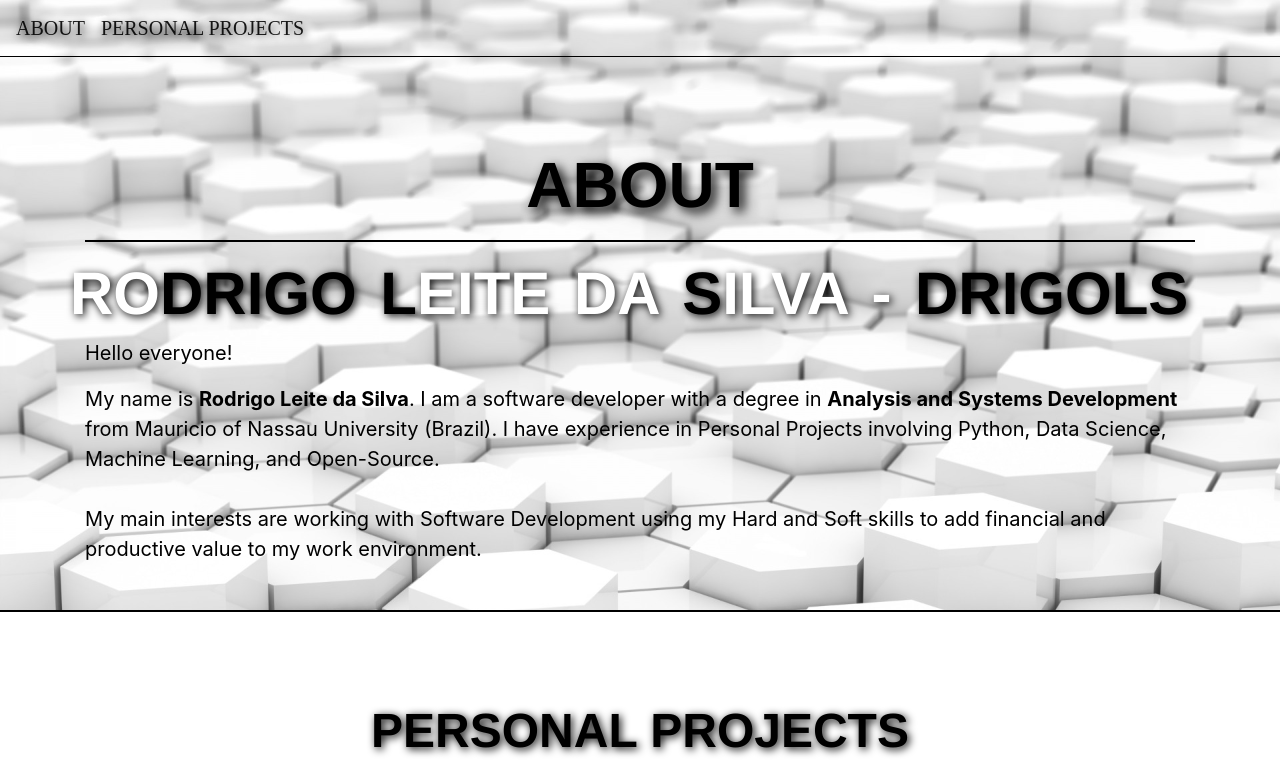
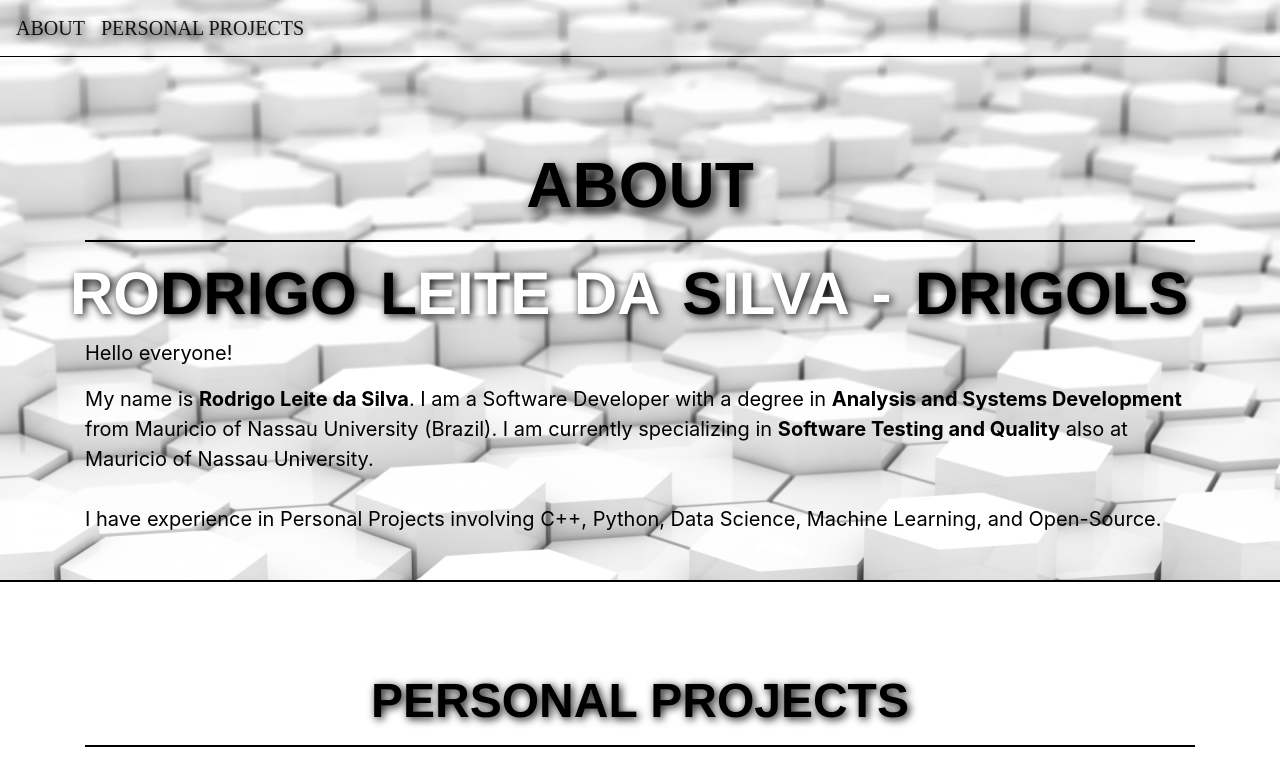
Before and after one commit to rodrigols89/rodrigols89.github.io, a React (Create React App) app: page / in a window 1280 px wide. Shown: the top 761 px of the page. Built offline with nearby package versions, Linux system fonts and the light colour scheme.

Commit message:
docs(about): Update 'About' section of digital portfolio

```diff
--- a/src/components/About/About.jsx
+++ b/src/components/About/About.jsx
@@ -23,10 +23,10 @@ const About = () => {
                 Hello everyone!
 						</p>
 						<p>
-                My name is <strong>Rodrigo Leite da Silva</strong>. I am a software developer with a degree in <strong>Analysis and Systems Development</strong> from Mauricio of Nassau University (Brazil). I have experience in Personal Projects involving Python, Data Science, Machine Learning, and Open-Source.
+                My name is <strong>Rodrigo Leite da Silva</strong>. I am a Software Developer with a degree in <strong>Analysis and Systems Development</strong> from Mauricio of Nassau University (Brazil). I am currently specializing in <strong>Software Testing and Quality</strong> also at Mauricio of Nassau University.
                 <br/>
                 <br/>
-                My main interests are working with Software Development using my Hard and Soft skills to add financial and productive value to my work environment.
+                I have experience in Personal Projects involving C++, Python, Data Science, Machine Learning, and Open-Source.
 						</p>
 					</div>
 				</div>
```
